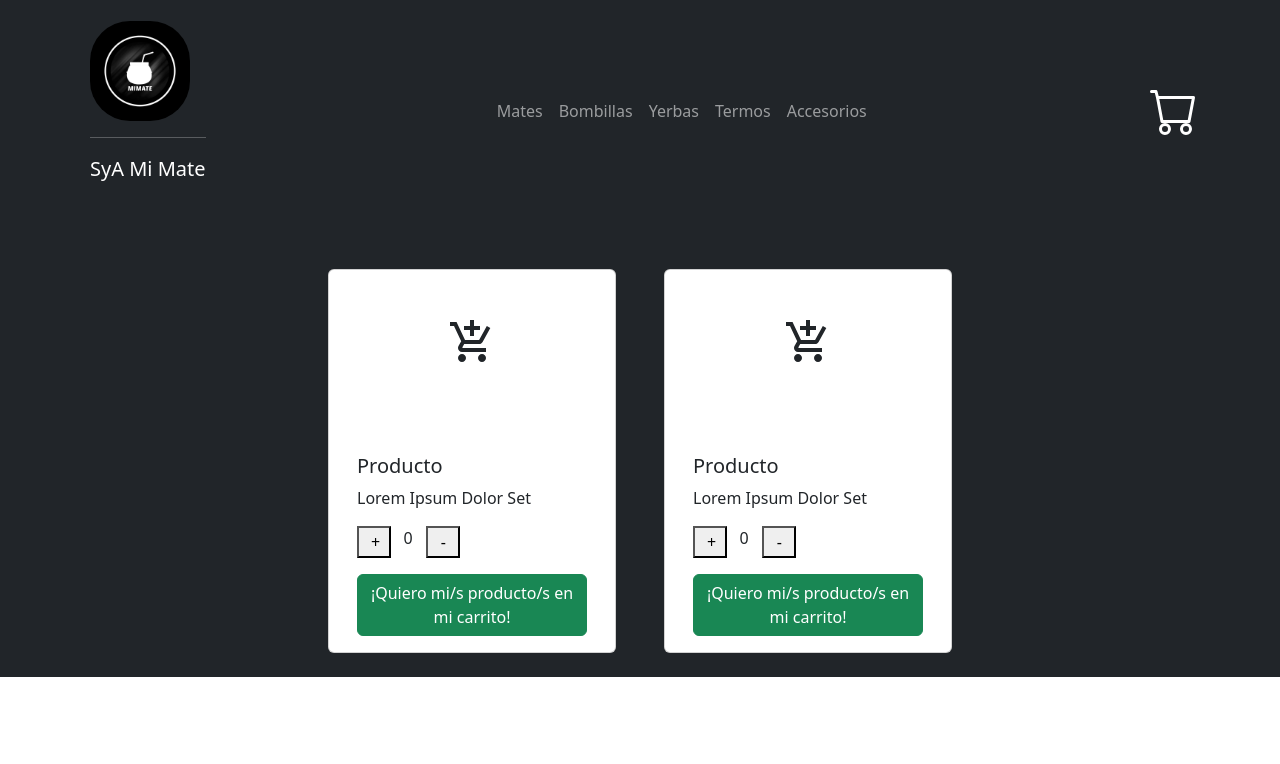
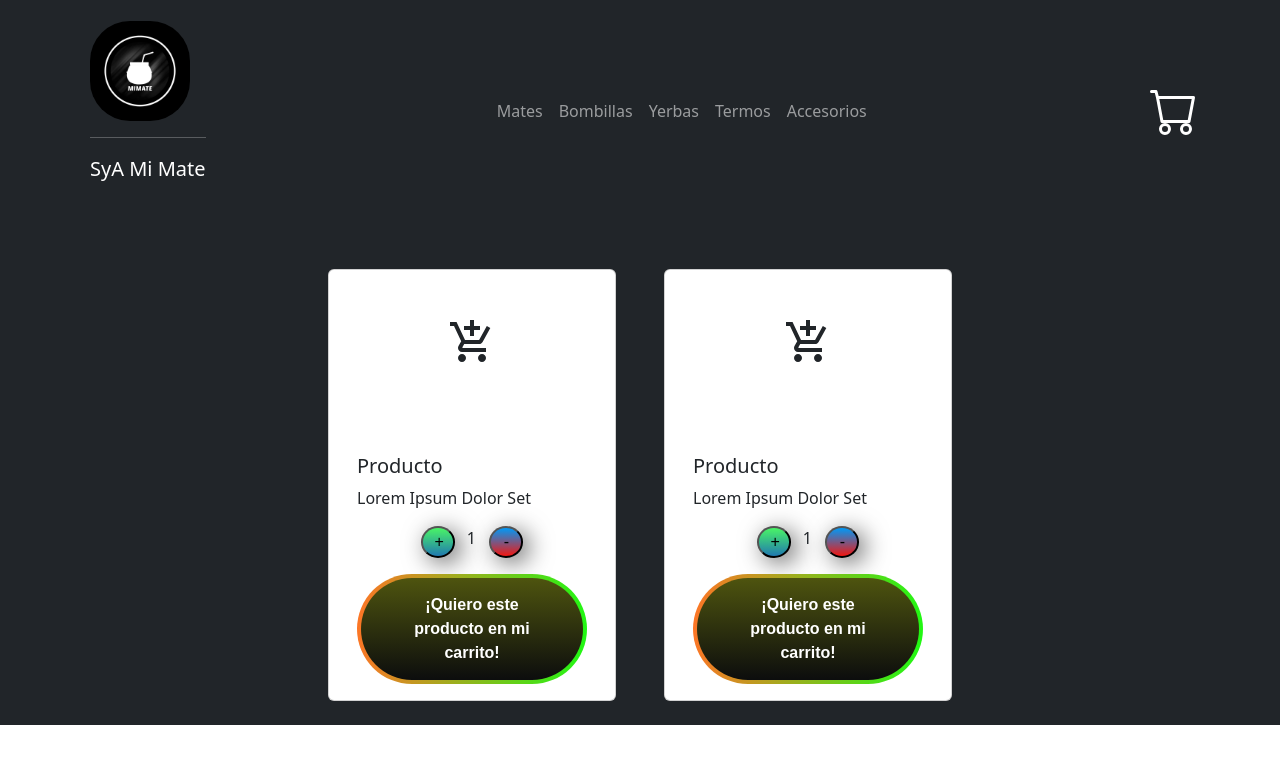
Before and after one commit to WFederico97/sya-miMate, a React (Create React App) app in the folder sya-mimate/: page / in a window 1280 px wide. Shown: the top 764 px of the page. Built offline with nearby package versions, Linux system fonts and the light colour scheme.

Commit message:
ADD: funcion de agregar y restar productos con sus props FIX: boton de agregar carrito con alert

```diff
--- a/sya-mimate/src/App.js
+++ b/sya-mimate/src/App.js
@@ -14,9 +14,8 @@ function App() {
             </div>
             <br></br>
             <div id='Catalogo'>
-                <ItemListContainer/>
+                <ItemListContainer />
             </div>
-
           </div>
 
   )
--- a/sya-mimate/src/components/Cards/Cards.js
+++ b/sya-mimate/src/components/Cards/Cards.js
@@ -1,10 +1,15 @@
-import Button from 'react-bootstrap/Button';
 import Card from 'react-bootstrap/Card';
 import Counter from '../ItemCount';
 import { MdAddShoppingCart } from "react-icons/md";
 import './index.css'
 
+
 export default function CardProducto() {
+    function productoAgregado () {
+      return(
+        alert('¡Usted ha agregado su/s producto/s al carrito con exito!')
+      );
+    }
   return (
     <Card style={{ width: '18rem' }} className='gap-4 m-4 '>
       <MdAddShoppingCart  className='iconProductAdd m-4 '/>
@@ -13,9 +18,8 @@ export default function CardProducto() {
         <Card.Text>
             Lorem Ipsum Dolor Set
         </Card.Text>
-        <Counter/>
-        <Button variant="success">¡Quiero mi/s producto/s en mi carrito!
-        </Button>
+        <Counter initial={1} stock={25}/>
+        <button onClick={productoAgregado} className='btnCarrito'>¡Quiero este producto en mi carrito!</button>
       </Card.Body>
     </Card>
   );
--- a/sya-mimate/src/components/Cards/index.css
+++ b/sya-mimate/src/components/Cards/index.css
@@ -3,3 +3,114 @@
     width: 3em;
     align-self: center;
 }
+
+.btnCarrito {
+
+  align-items: center;
+  appearance: none;
+  background-clip: padding-box;
+  background-color: initial;
+  background-image: none;
+  border-style: none;
+  box-sizing: border-box;
+  color: #fff;
+  cursor: pointer;
+  display: inline-block;
+  flex-direction: row;
+  flex-shrink: 0;
+  font-family: sans-serif;
+  font-size: 16px;
+  font-weight: 800;
+  justify-content: center;
+  line-height: 24px;
+  margin: 0;
+  min-height: 64px;
+  outline: none;
+  overflow: visible;
+  padding: 19px 26px;
+  pointer-events: auto;
+  position: relative;
+  text-align: center;
+  text-decoration: none;
+  text-transform: none;
+  user-select: none;
+  -webkit-user-select: none;
+  touch-action: manipulation;
+  vertical-align: middle;
+  width: auto;
+  word-break: keep-all;
+  z-index: 0;
+}
+
+@media (min-width: 768px) {
+  .btnCarrito {
+    padding: 19px 32px;
+  }
+}
+
+.btnCarrito:before,
+.btnCarrito:after {
+  border-radius: 80px;
+}
+
+.btnCarrito:before {
+  background-image: linear-gradient(92.83deg, #ff7426 0, #1ef913 100%);
+  content: "";
+  display: block;
+  height: 100%;
+  left: 0;
+  overflow: hidden;
+  position: absolute;
+  top: 0;
+  width: 100%;
+  z-index: -2;
+}
+
+.btnCarrito:after {
+  background-color: initial;
+  background-image: linear-gradient(#4e540f 0, #0c0d0d 100%);
+  bottom: 4px;
+  content: "";
+  display: block;
+  left: 4px;
+  overflow: hidden;
+  position: absolute;
+  right: 4px;
+  top: 4px;
+  transition: all 100ms ease-out;
+  z-index: -1;
+}
+
+.btnCarrito:hover:not(:disabled):before {
+  background: linear-gradient(92.83deg, #35bb1d 0%, #35bb1d 100%);
+}
+
+.btnCarrito:hover:not(:disabled):after {
+  bottom: 0;
+  left: 0;
+  right: 0;
+  top: 0;
+  transition-timing-function: ease-in;
+  opacity: 0;
+}
+
+.btnCarrito:active:not(:disabled) {
+  color: #ccc;
+}
+
+.btnCarrito:active:not(:disabled):before {
+  background-image: linear-gradient(0deg, #01f51133, #01f51133), linear-gradient(92.83deg, #ff7426 0, #f93a13 100%);
+}
+
+.btnCarrito:active:not(:disabled):after {
+  background-image: linear-gradient(#16540f 0, #16540f 100%);
+  bottom: 4px;
+  left: 4px;
+  right: 4px;
+  top: 4px;
+}
+
+.btnCarrito:disabled {
+  cursor: default;
+  opacity: .24;
+}
--- a/sya-mimate/src/components/ItemCount/index.css
+++ b/sya-mimate/src/components/ItemCount/index.css
@@ -0,0 +1,60 @@
+.btnAdd {
+    height: 2rem;
+    width: 2rem;
+    background: #49f466;
+    background-image: -webkit-linear-gradient(top, #49f466, #2079b0);
+    background-image: -moz-linear-gradient(top, #49f466, #2079b0);
+    background-image: -ms-linear-gradient(top, #49f466, #2079b0);
+    background-image: -o-linear-gradient(top, #49f466, #2079b0);
+    background-image: linear-gradient(to bottom, #49f466, #2079b0);
+    -webkit-border-radius: 28;
+    -moz-border-radius: 28;
+    border-radius: 60%;
+    -webkit-box-shadow: 6px 5px 24px #666666;
+    -moz-box-shadow: 6px 5px 24px #666666;
+     box-shadow: 6px 5px 24px #666666;
+    font-family: Arial;
+    color: #000000;
+    text-decoration: none;
+}
+
+.btnAdd:hover {
+    background: #2079b0;
+    background-image: -webkit-linear-gradient(top, #fc4a1a, #f7b733);
+    background-image: -moz-linear-gradient(top, #fc4a1a, #f7b733);
+    background-image: -ms-linear-gradient(top, #fc4a1a, #f7b733);
+    background-image: -o-linear-gradient(top, #fc4a1a, #f7b733);
+    background-image: linear-gradient(to bottom, #fc4a1a, #f7b733);
+    text-decoration: none;
+}
+
+.btnRedd {
+    height: 2rem;
+    width: 2rem;
+    background: #0099F7;
+    background-image: -webkit-linear-gradient(top, #0099F7, #F11712);
+    background-image: -moz-linear-gradient(top, #0099F7, #F11712);
+    background-image: -ms-linear-gradient(top, #0099F7, #F11712);
+    background-image: -o-linear-gradient(top, #0099F7, #F11712);
+    background-image: linear-gradient(to bottom, #0099F7, #F11712);
+    text-decoration: none;
+    -webkit-border-radius: 28;
+    -moz-border-radius: 28;
+    border-radius: 60%;
+    -webkit-box-shadow: 6px 5px 24px #666666;
+    -moz-box-shadow: 6px 5px 24px #666666;
+     box-shadow: 6px 5px 24px #666666;
+    font-family: Arial;
+    color: #000000;
+    text-decoration: none;
+}
+
+.btnRedd:hover {
+    background: #e9d362;
+    background-image: -webkit-linear-gradient(top, #e9d362, #333333);
+    background-image: -moz-linear-gradient(top, #e9d362, #333333);
+    background-image: -ms-linear-gradient(top, #e9d362, #333333);
+    background-image: -o-linear-gradient(top, #e9d362, #333333);
+    background-image: linear-gradient(to bottom, #e9d362, #333333);
+    text-decoration: none;
+}
--- a/sya-mimate/src/components/ItemCount/index.js
+++ b/sya-mimate/src/components/ItemCount/index.js
@@ -1,33 +1,33 @@
-import{ useState, useEffect} from 'react'
+import{ useState} from 'react'
+import './index.css'
 
 
-export default function Counter () {
-    const [Counter, setCounter] = useState(0);
-
-
-    useEffect (() => {
-        return ( )=> {
-
-        }
-    }, [Counter])
+export default function Counter (props) {
+    const [Counter, setCounter] = useState(props.initial);
 
     function addCounter ( ){
-        setCounter (Counter + 1);
-        console.log('Agregaste un producto, bien ahi :D')
+        if (Counter >= props.stock){
+                alert(`El stock maximo es ${props.stock}`);
+        } else {
+            setCounter (Counter + 1);
+        }
 
     }
 
     function reduceCounter () {
-        setCounter (Counter - 1)
-        console.log('Quitaste un producto, mal ahi <:(')
+        if (Counter <= 1) {
+            alert("¡Usted no ha seleccionado ningun producto!")
+        } else {
+            setCounter (Counter - 1)
+        }
     }
 
     return (
-        <div className='container d-flex mb-3'>
-            <div className='d-flex row justify-content-center'>
-                <button className='col-4' onClick={addCounter}>+</button>
-                <p className='col-4 mb-2'> {Counter}</p>
-                <button className='col-4' onClick={reduceCounter}>-</button>
+        <div className='container d-flex mb-3 justify-content-evenly'>
+            <div className='d-flex row col-6'>
+                <button className='col-4 btnAdd' onClick={addCounter}>+</button>
+                <span className='col-4'> {Counter}</span>
+                <button className='col-4 btnRedd' onClick={reduceCounter}>-</button>
             </div>
         </div>
     )
```
